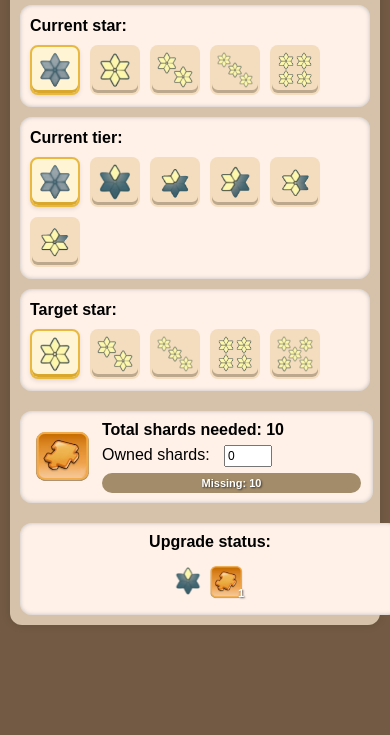
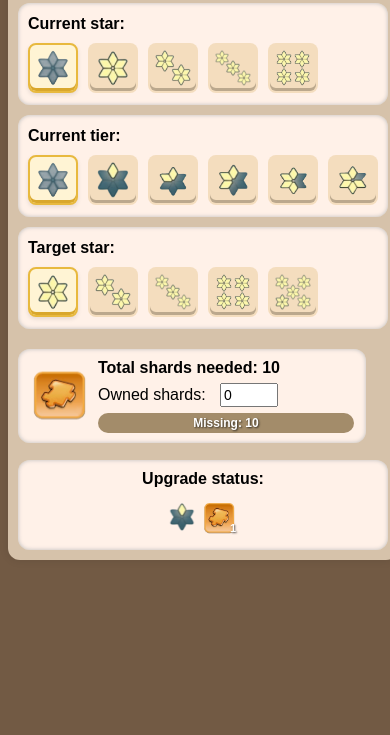
Before and after one commit to Borys21/Kingshot_Tools, a plain HTML site: page calculators/hero-star-shard-calculator/index.html in a window 390 px wide. Shown: the part 109-844 px from the top of the page. Drawn offline with Linux system fonts and the light colour scheme.

Commit message:
Update shard-style.css
More tweaks

```diff
--- a/calculators/hero-star-shard-calculator/shard-style.css
+++ b/calculators/hero-star-shard-calculator/shard-style.css
@@ -203,17 +203,34 @@ h1 {
   margin: 0 auto;
 }
 
-/* === Mobile Layout Fixes === */
-@media (max-width: 600px) {
+/* === Mobile Layout Fixes (Pionowe dopasowanie) === */
+@media screen and (max-width: 768px) {
+  body {
+    margin: 0;
+    padding: 0;
+    overflow-x: hidden;
+  }
+
   .wrapper {
-    margin: 10px;
+    margin: 8px;
     padding: 10px;
     max-width: 100%;
+    width: 100%;
+    box-sizing: border-box;
   }
 
   .main-wrapper {
     flex-direction: column;
-    gap: 15px;
+    gap: 12px;
+    width: 100%;
+    box-sizing: border-box;
+  }
+
+  .section-box,
+  .upgrade-container,
+  .shard-container {
+    width: 100%;
+    box-sizing: border-box;
   }
 
   .custom-select img {
@@ -222,8 +239,8 @@ h1 {
   }
 
   .shard-icon {
-    width: 60px;
-    height: 60px;
+    width: 58px;
+    height: 58px;
   }
 
   .shard-info h2 {
@@ -231,12 +248,12 @@ h1 {
   }
 
   .shard-info input {
-    width: 40px;
-    font-size: 12px;
+    width: 50px;
+    font-size: 14px;
   }
 
   .progress-bar-text {
-    font-size: 11px;
+    font-size: 12px;
   }
 
   .upgrade-table-entry img.star {
@@ -245,11 +262,7 @@ h1 {
   }
 
   .upgrade-table-entry .shard-wrapper {
-    width: 36px;
-    height: 36px;
-  }
-
-  .upgrade-container {
-    width: 100%;
+    width: 34px;
+    height: 34px;
   }
 }
```
